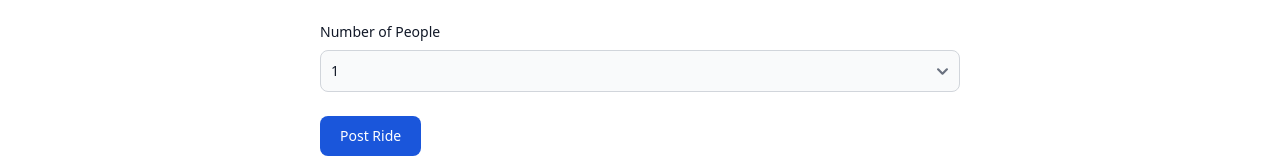
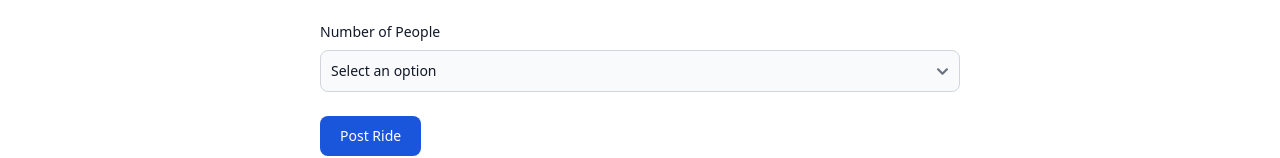
Before and after one commit to Prathamesh2805/CarPool_Client, a React (Create React App) app: page /offerride in a window 1280 px wide. Shown: the part 328-486 px from the top of the page. Built offline with nearby package versions, Linux system fonts and the light colour scheme.

Commit message:
offer ride form updated

```diff
--- a/src/components/OfferRide.jsx
+++ b/src/components/OfferRide.jsx
@@ -84,6 +84,7 @@ const OfferRide = () => {
               className="bg-gray-50 border border-gray-300 text-gray-900 text-sm rounded-lg focus:ring-blue-500 focus:border-blue-500 block w-full p-2.5 dark:bg-gray-700 dark:border-gray-600 dark:placeholder-gray-400 dark:text-white dark:focus:ring-blue-500 dark:focus:border-blue-500" required
             >
 
+              <option value="1">Select an option</option>
               <option value="1">1</option>
               <option value="2">2</option>
               <option value="3">3</option>
```
